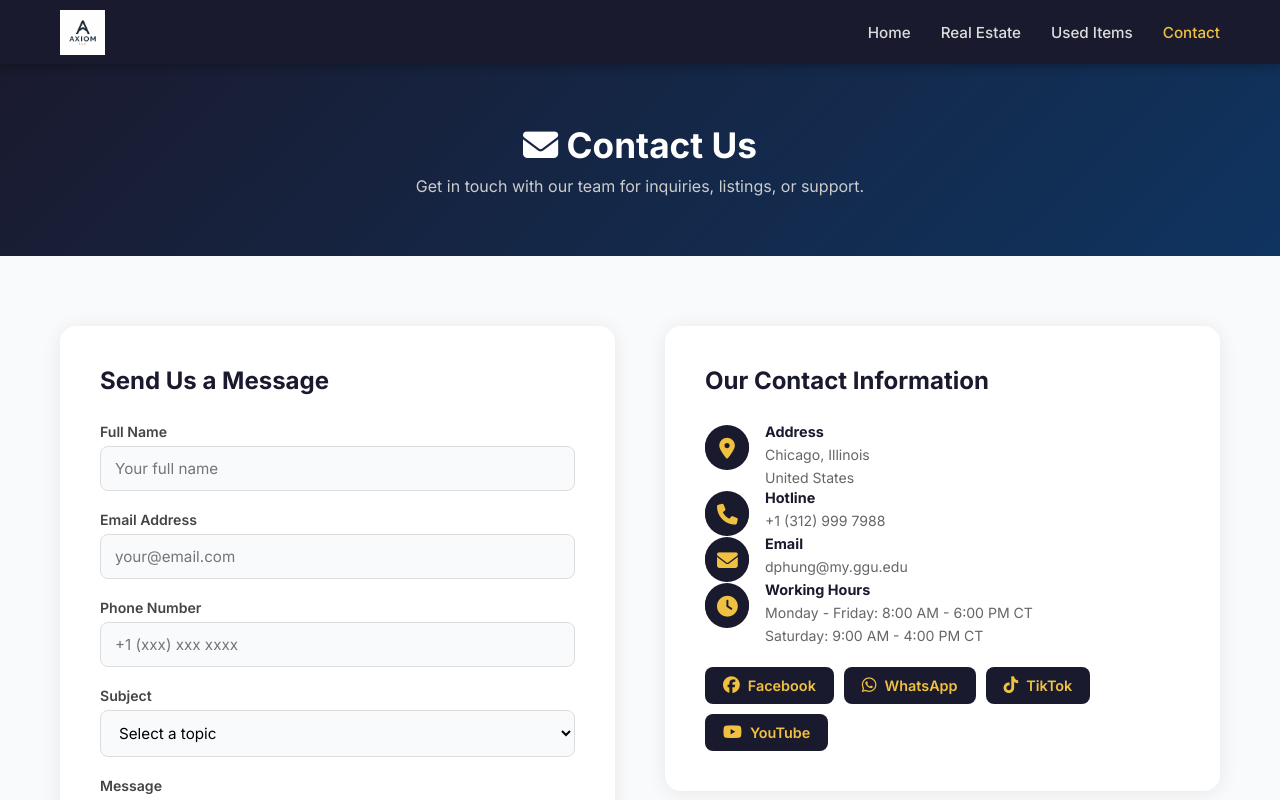
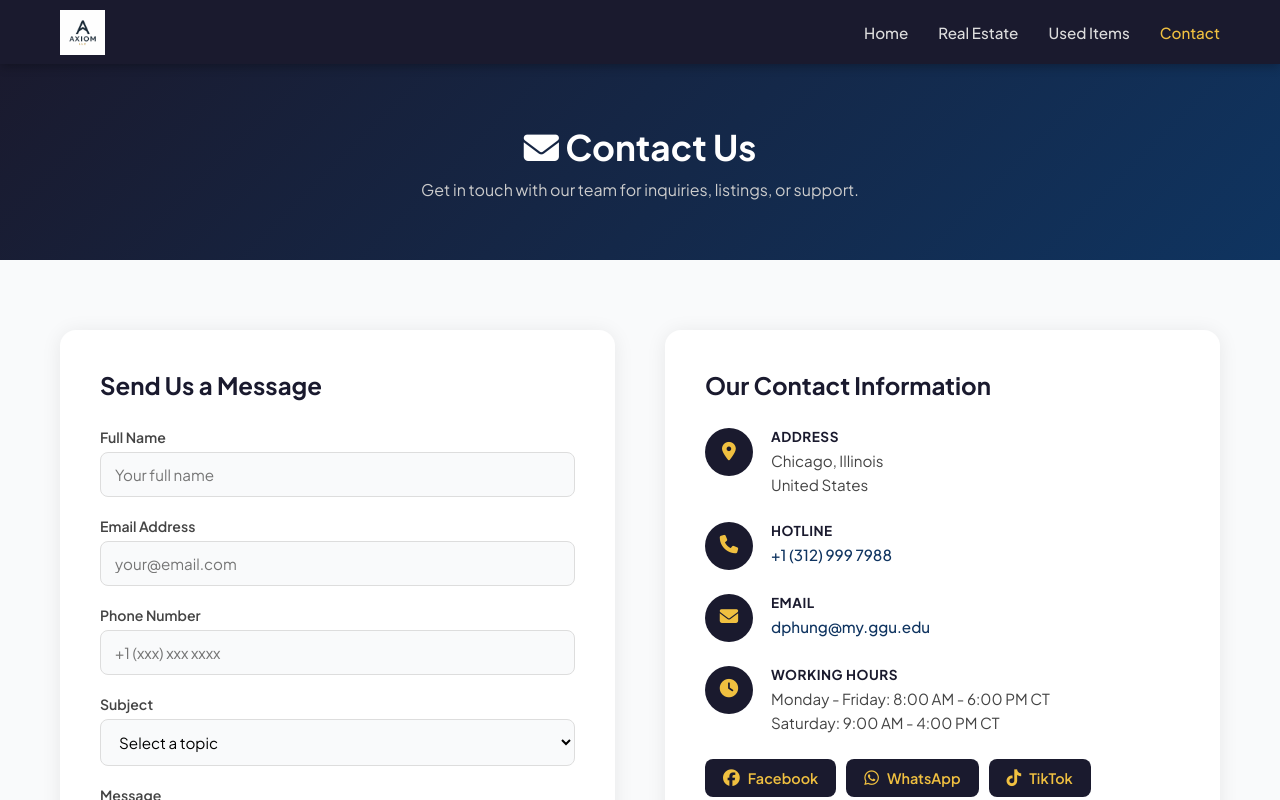
Before and after one commit to dphung88/real-estate-marketplace, a Next.js app: page /contact in a window 1280 px wide. Shown: the top 800 px of the page. Built offline with nearby package versions, Linux system fonts and the light colour scheme.

Commit message:
Fix contact layout: spacing between items, Aptos font, icon alignment

```diff
--- a/app/globals.css
+++ b/app/globals.css
@@ -1,7 +1,9 @@
+@import url('https://fonts.googleapis.com/css2?family=Plus+Jakarta+Sans:wght@400;500;600;700&display=swap');
+
 /* ===== GLOBAL ===== */
 * { margin: 0; padding: 0; box-sizing: border-box; }
 html { scroll-behavior: smooth; }
-body { font-family: 'Inter', sans-serif; color: #222; background: #f9fafb; }
+body { font-family: 'Aptos', 'Plus Jakarta Sans', 'Segoe UI', 'Inter', sans-serif; color: #222; background: #f9fafb; }
 a { text-decoration: none; color: inherit; }
 ul { list-style: none; }
 img { width: 100%; height: 100%; object-fit: cover; display: block; }
@@ -84,11 +86,12 @@ img { width: 100%; height: 100%; object-fit: cover; display: block; }
 .contact-wrapper { display: grid; grid-template-columns: 1fr 1fr; gap: 50px; align-items: start; }
 .contact-form-box, .contact-info-box { background: #fff; border-radius: 16px; padding: 40px; box-shadow: 0 2px 20px rgba(0,0,0,0.08); }
 .contact-form-box h2, .contact-info-box h2 { font-size: 1.5rem; font-weight: 700; color: #1a1a2e; margin-bottom: 28px; }
-.contact-info-list { display: flex; flex-direction: column; gap: 24px; margin-bottom: 32px; }
-.contact-info-item { display: flex; gap: 16px; align-items: flex-start; }
-.contact-info-item i { font-size: 1.3rem; color: #f0c040; background: #1a1a2e; padding: 12px; border-radius: 50%; min-width: 44px; text-align: center; margin-top: 2px; }
-.contact-info-item strong { display: block; font-size: 0.9rem; color: #1a1a2e; margin-bottom: 4px; }
-.contact-info-item p { font-size: 0.88rem; color: #666; line-height: 1.6; }
+.contact-info-item { display: flex; gap: 18px; align-items: flex-start; margin-bottom: 24px; }
+.contact-info-icon { display: inline-flex; align-items: center; justify-content: center; width: 48px; height: 48px; min-width: 48px; background: #1a1a2e; border-radius: 50%; color: #f0c040; font-size: 1.15rem; flex-shrink: 0; }
+.contact-info-item strong { display: block; font-size: 0.85rem; font-weight: 700; color: #1a1a2e; margin-bottom: 4px; text-transform: uppercase; letter-spacing: 0.5px; }
+.contact-info-item p { font-size: 0.95rem; color: #444; line-height: 1.6; }
+.contact-info-item a { color: #0f3460; font-weight: 500; }
+.contact-info-item a:hover { color: #f0c040; }
 .contact-form .form-group { margin-bottom: 20px; }
 .contact-form label { display: block; font-size: 0.88rem; font-weight: 600; color: #444; margin-bottom: 6px; }
 .contact-form input, .contact-form select, .contact-form textarea { width: 100%; padding: 12px 14px; border: 1.5px solid #ddd; border-radius: 8px; font-size: 0.95rem; font-family: inherit; background: #f9fafb; transition: border-color 0.2s; }
@@ -96,14 +99,13 @@ img { width: 100%; height: 100%; object-fit: cover; display: block; }
 .contact-form textarea { height: 120px; resize: vertical; }
 .btn-submit { width: 100%; background: #0f3460; color: #fff; padding: 14px; border: none; border-radius: 8px; font-size: 1rem; font-weight: 700; cursor: pointer; transition: background 0.2s; }
 .btn-submit:hover { background: #1a1a2e; }
+.contact-social { display: flex; flex-wrap: wrap; gap: 10px; margin-top: 8px; }
+.social-link { display: inline-flex; align-items: center; gap: 8px; padding: 10px 18px; background: #1a1a2e; color: #f0c040; border-radius: 8px; font-size: 0.9rem; font-weight: 600; transition: all 0.2s; }
+.social-link:hover { background: #f0c040; color: #1a1a2e; transform: translateY(-2px); }
+.social-link i { font-size: 1.05rem; }
 .social-links { display: flex; gap: 12px; margin-top: 16px; }
 .social-btn { display: inline-flex; align-items: center; justify-content: center; width: 42px; height: 42px; border-radius: 50%; background: #1a1a2e; color: #f0c040; font-size: 1rem; transition: all 0.2s; }
 .social-btn:hover { background: #f0c040; color: #1a1a2e; transform: translateY(-3px); }
-.contact-social { display: flex; flex-wrap: wrap; gap: 10px; margin-top: 20px; }
-.social-link { display: inline-flex; align-items: center; gap: 8px; padding: 10px 18px; background: #1a1a2e; color: #f0c040; border-radius: 8px; font-size: 0.9rem; font-weight: 600; transition: all 0.2s; }
-.social-link:hover { background: #f0c040; color: #1a1a2e; transform: translateY(-2px); }
-.social-link i { font-size: 1.05rem; }
-.contact-info-icon { display: inline-flex; align-items: center; justify-content: center; width: 44px; height: 44px; min-width: 44px; background: #1a1a2e; border-radius: 50%; color: #f0c040; font-size: 1.1rem; margin-top: 2px; }
 
 /* ===== FOOTER ===== */
 .footer { background: #0f0f1a; color: #aaa; text-align: center; padding: 28px 20px; }
```
